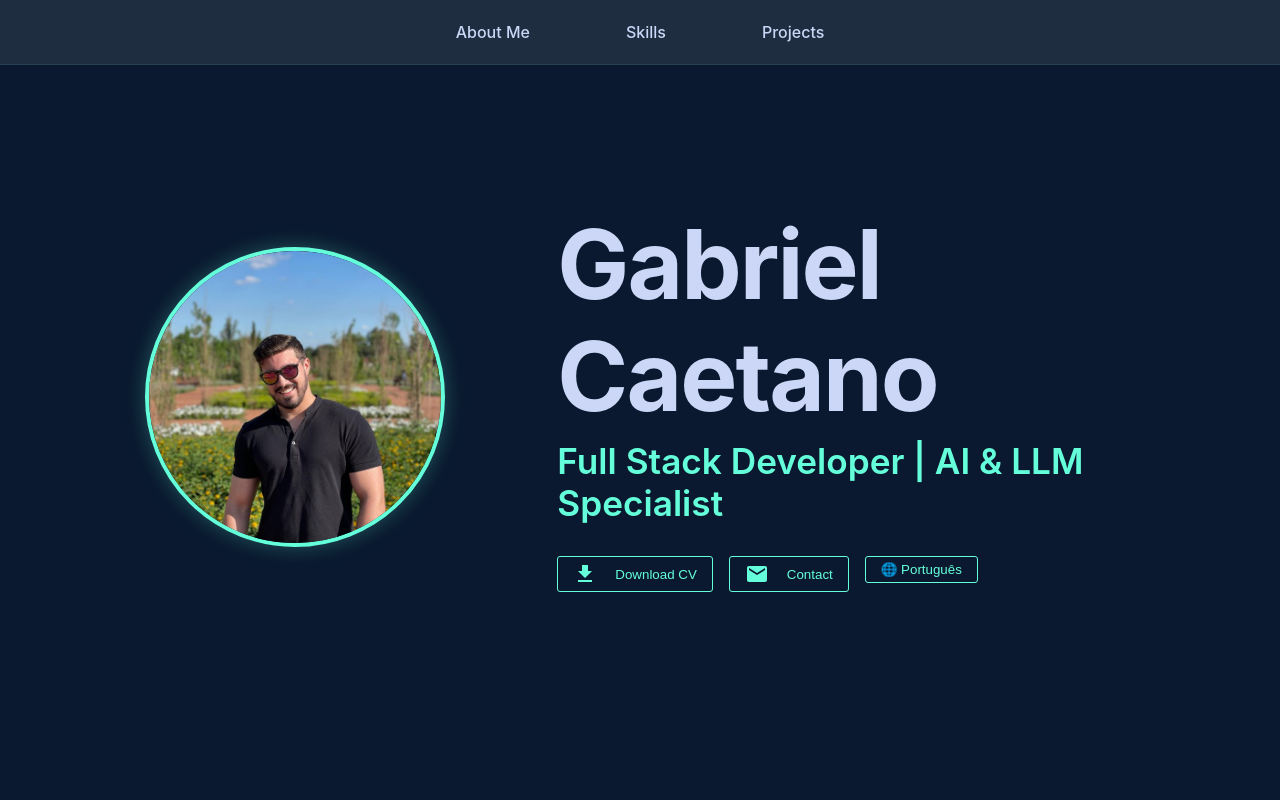
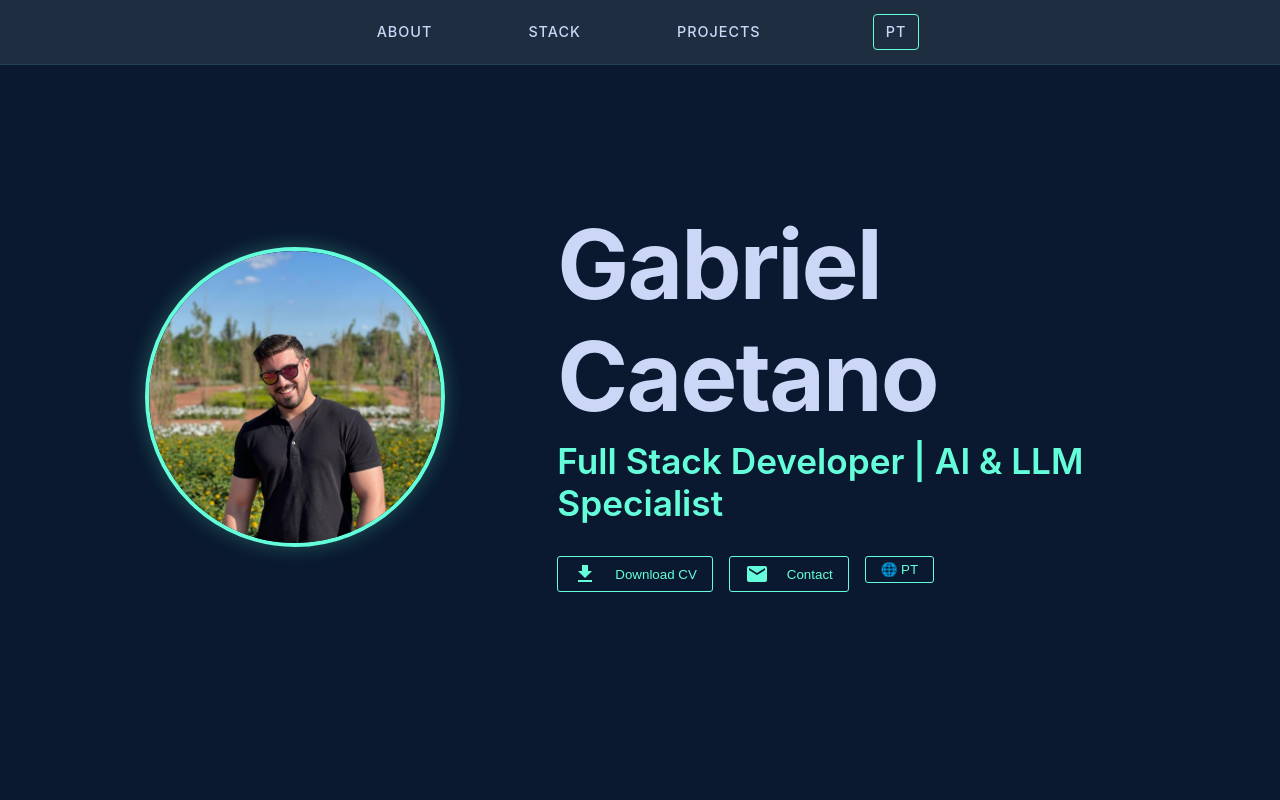
Before and after one commit to GabrielCaetanoo/my-portfolio, a React (Vite) app in the folder my-portfolio/: page / in a window 1280 px wide. Shown: the top 800 px of the page. Built offline with nearby package versions, Linux system fonts and the light colour scheme; no server answers.

Commit message:
feat : att6

```diff
--- a/my-portfolio/src/components/Footer/Footer.tsx
+++ b/my-portfolio/src/components/Footer/Footer.tsx
@@ -43,7 +43,7 @@ const Footer = () => {
                             <LinkedInIcon />
                         </IconButton>
                         <IconButton
-                            href="https://wa.me/5544999999999" // Não esqueça de colocar seu número real!
+                            href="https://wa.me/5544998596796" // Não esqueça de colocar seu número real!
                             target="_blank"
                             sx={{ color: 'text.secondary', '&:hover': { color: '#64FFDA' } }}
                         >
--- /dev/null
+++ b/my-portfolio/src/components/Skills/Skills.tsx
@@ -0,0 +1,83 @@
+import { Box, Container, Typography, Grid, Paper } from "@mui/material";
+import theme from "../../theme";
+
+interface SkillsProps {
+    title: string;
+    intro: string;
+}
+
+const Skills = ({ title, intro }: SkillsProps) => {
+    const skillCategories = [
+        {
+            name: "Frontend",
+            items: [
+                { name: 'React', icon: 'devicon-react-original' },
+                { name: 'Next.js', icon: 'devicon-nextjs-original' },
+                { name: 'TypeScript', icon: 'devicon-typescript-plain' }
+            ]
+        },
+        {
+            name: "Backend & AI",
+            items: [
+                { name: 'Node.js', icon: 'devicon-nodejs-plain' },
+                { name: 'PostgreSQL', icon: 'devicon-postgresql-plain' },
+                { name: 'AI/RAG', icon: 'devicon-python-plain' } // Simbolizando a inteligência
+            ]
+        },
+        {
+            name: "Tools & Cloud",
+            items: [
+                { name: 'Docker', icon: 'devicon-docker-plain' },
+                { name: 'Git', icon: 'devicon-git-plain' },
+                { name: 'Prisma', icon: 'devicon-prisma-original' }
+            ]
+        }
+    ];
+
+    return (
+        <Box sx={{ py: 15 }}>
+            <Container maxWidth="lg">
+                <Typography variant="h2" textAlign="center" gutterBottom sx={{ color: 'primary.contrastText' }}>
+                    {title}
+                </Typography>
+                <Typography variant="h6" textAlign="center" sx={{ color: 'text.secondary', mb: 8 }}>
+                    {intro}
+                </Typography>
+
+                <Grid container spacing={4} justifyContent="center">
+                    {skillCategories.map((category) => (
+                        <Grid item xs={12} md={4} key={category.name}>
+                            <Paper sx={{
+                                p: 4,
+                                backgroundColor: 'secondary.main',
+                                border: '1px solid rgba(100, 255, 218, 0.05)',
+                                borderRadius: 4,
+                                height: '100%'
+                            }}>
+                                <Typography variant="h5" sx={{ color: 'primary.contrastText', mb: 3, fontWeight: 600 }}>
+                                    {category.name}
+                                </Typography>
+                                <Grid container spacing={2}>
+                                    {category.items.map((skill) => (
+                                        <Grid item xs={4} key={skill.name} sx={{ textAlign: 'center' }}>
+                                            <Box sx={{
+                                                '&:hover i': { color: theme.palette.primary.contrastText, transform: 'scale(1.1)' }
+                                            }}>
+                                                <i className={`${skill.icon} colored`} style={{ fontSize: "2.5rem", transition: '0.3s' }}></i>
+                                                <Typography variant="caption" display="block" sx={{ mt: 1, color: 'text.secondary' }}>
+                                                    {skill.name}
+                                                </Typography>
+                                            </Box>
+                                        </Grid>
+                                    ))}
+                                </Grid>
+                            </Paper>
+                        </Grid>
+                    ))}
+                </Grid>
+            </Container>
+        </Box>
+    );
+};
+
+export default Skills;
--- a/my-portfolio/src/components/StyledButton/NavBar/NavBar.tsx
+++ b/my-portfolio/src/components/StyledButton/NavBar/NavBar.tsx
@@ -1,17 +1,19 @@
-import { AppBar, MenuItem, Toolbar, styled } from "@mui/material"; // Box removido daqui
+import { AppBar, MenuItem, Toolbar, styled } from "@mui/material"; // Box e Typography removidos
 
 interface NavBarProps {
     onAboutClick: () => void;
     onSkillsClick: () => void;
     onProjectsClick: () => void;
+    onToggleLanguage: () => void;
     translations: {
         About: string;
         Skills: string;
         Projects: string;
+        languageToggle: string;
     };
 }
 
-const NavBar = ({ onAboutClick, onSkillsClick, onProjectsClick, translations }: NavBarProps) => {
+const NavBar = ({ onAboutClick, onSkillsClick, onProjectsClick, onToggleLanguage, translations }: NavBarProps) => {
 
     const StyledToolbar = styled(Toolbar)(({ theme }) => ({
         display: 'flex',
@@ -23,7 +25,9 @@ const NavBar = ({ onAboutClick, onSkillsClick, onProjectsClick, translations }:
     }));
 
     const NavMenuItem = styled(MenuItem)(({ theme }) => ({
-        fontSize: '1rem',
+        fontSize: '0.9rem',
+        letterSpacing: '1px',
+        textTransform: 'uppercase',
         fontWeight: 500,
         color: theme.palette.text.primary,
         transition: 'all 0.3s ease-in-out',
@@ -46,14 +50,21 @@ const NavBar = ({ onAboutClick, onSkillsClick, onProjectsClick, translations }:
             }}
         >
             <StyledToolbar>
-                <NavMenuItem onClick={onAboutClick}>
-                    {translations.About}
-                </NavMenuItem>
-                <NavMenuItem onClick={onSkillsClick}>
-                    {translations.Skills}
-                </NavMenuItem>
-                <NavMenuItem onClick={onProjectsClick}>
-                    {translations.Projects}
+                <NavMenuItem onClick={onAboutClick}>{translations.About}</NavMenuItem>
+                <NavMenuItem onClick={onSkillsClick}>{translations.Skills}</NavMenuItem>
+                <NavMenuItem onClick={onProjectsClick}>{translations.Projects}</NavMenuItem>
+
+                <NavMenuItem
+                    onClick={onToggleLanguage}
+                    sx={{
+                        border: '1px solid',
+                        borderColor: 'primary.contrastText',
+                        borderRadius: '4px',
+                        px: 1.5,
+                        ml: { md: 4 }
+                    }}
+                >
+                    {translations.languageToggle}
                 </NavMenuItem>
             </StyledToolbar>
         </AppBar>
--- a/my-portfolio/src/pages/Home/Home.tsx
+++ b/my-portfolio/src/pages/Home/Home.tsx
@@ -4,11 +4,12 @@ import NavBar from "../../components/StyledButton/NavBar/NavBar";
 import ImpactMetrics from "../../components/ImpactMetrics/ImpactMetrics";
 import AIShowcase from "../../components/AIShowcase/AIShowcase";
 import Experience from "../../components/Experience/Experience";
+import Skills from "../../components/Skills/Skills";
 import Projects from "../../components/Projects/Projects";
 import Footer from "../../components/Footer/Footer";
 import translationsEN from '../../public/locales/NavBar/en/translation.json';
 import translationsPT from '../../public/locales/NavBar/pt/translation.json';
-import { Box, Container, Typography } from "@mui/material";
+import { Box } from "@mui/material";
 
 const Home = () => {
     const aboutRef = useRef<HTMLDivElement>(null);
@@ -29,41 +30,42 @@ const Home = () => {
     const translations = lang === 'en' ? translationsEN : translationsPT;
 
     return (
-      <Box sx={{ backgroundColor: "background.default" }}>
+      <Box sx={{ backgroundColor: "background.default", minHeight: "100vh" }}>
         <NavBar
           translations={translations}
           onAboutClick={() => handleScrollTo(aboutRef)}
           onSkillsClick={() => handleScrollTo(skillsRef)}
           onProjectsClick={() => handleScrollTo(projectsRef)}
+          onToggleLanguage={toggleLanguage}
         />
 
-        {/* 1. HERO - Apenas a apresentação inicial */}
+        {/* 1. HERO - Apresentação principal */}
         <Hero
           toggleLanguage={toggleLanguage}
           lang={lang}
         />
 
-        {/* 2. ABOUT - Colocamos o ref aqui para o NavBar funcionar */}
-        <Box ref={aboutRef} sx={{ py: 10 }}>
+        {/* 2. ABOUT & AI - Impacto técnico */}
+        <Box ref={aboutRef}>
             <ImpactMetrics />
             <AIShowcase />
         </Box>
 
-        {/* 3. EXPERIENCE - Transição entre IA e Carreira */}
+        {/* 3. EXPERIENCE - Jornada Profissional */}
         <Experience />
 
-        {/* 4. SKILLS - Refocado para habilidades técnicas */}
-        <Box ref={skillsRef} sx={{ py: 10 }}>
-            <Container>
-                <Typography variant="h2" color="primary.contrastText" textAlign="center" gutterBottom>
-                    {lang === 'en' ? "Tech Stack" : "Tecnologias"}
-                </Typography>
-                {/* Aqui você pode chamar um componente de Skills ou colocar seus ícones */}
-            </Container>
+        {/* 4. SKILLS - Tecnologias e Stack */}
+        <Box ref={skillsRef}>
+            <Skills
+                title={lang === 'en' ? "Tech Stack" : "Tecnologias"}
+                intro={lang === 'en'
+                    ? "Advanced tools I use to build scalable products and AI solutions."
+                    : "Ferramentas avançadas que utilizo para construir produtos escaláveis e soluções de IA."}
+            />
         </Box>
 
-        {/* 5. PROJECTS - Única chamada de projetos, sem duplicação */}
-        <Box ref={projectsRef} sx={{ py: 10 }}>
+        {/* 5. PROJECTS - Vitrine final */}
+        <Box ref={projectsRef} sx={{ pb: 10 }}>
             <Projects translations={{
                 projectsTitle: lang === 'en' ? "Featured Projects" : "Projetos em Destaque",
                 viewOnGithub: lang === 'en' ? "View on GitHub" : "Ver no GitHub"
--- a/my-portfolio/src/pages/Home/sections/Hero/Hero.tsx
+++ b/my-portfolio/src/pages/Home/sections/Hero/Hero.tsx
@@ -73,7 +73,7 @@ const Hero = ({ toggleLanguage, lang }: HeroProps) => {
                             </Grid>
                             <Grid item>
                                 <StyledButton onClick={toggleLanguage}>
-                                    🌐 {lang === 'en' ? "Português" : "English"}
+                                    🌐 {lang === 'en' ? "PT" : "EN"}
                                 </StyledButton>
                             </Grid>
                         </Grid>
--- a/my-portfolio/src/public/locales/NavBar/en/translation.json
+++ b/my-portfolio/src/public/locales/NavBar/en/translation.json
@@ -1,9 +1,6 @@
 {
-    "About": "About Me",
-    "Skills": "Skills",
+    "About": "About",
+    "Skills": "Stack",
     "Projects": "Projects",
-    "languageToggle": {
-        "toPortuguese": "Switch to Portuguese",
-        "toEnglish": "Switch to English"
-    }
+    "languageToggle": "PT"
 }
--- a/my-portfolio/src/public/locales/NavBar/pt/translation.json
+++ b/my-portfolio/src/public/locales/NavBar/pt/translation.json
@@ -1,9 +1,6 @@
 {
-    "About": "Sobre Mim",
-    "Skills": "Habilidades",
+    "About": "Sobre",
+    "Skills": "Stack",
     "Projects": "Projetos",
-    "languageToggle": {
-        "toPortuguese": "Mudar para Português",
-        "toEnglish": "Mudar para Inglês"
-    }
+    "languageToggle": "EN"
 }
```
